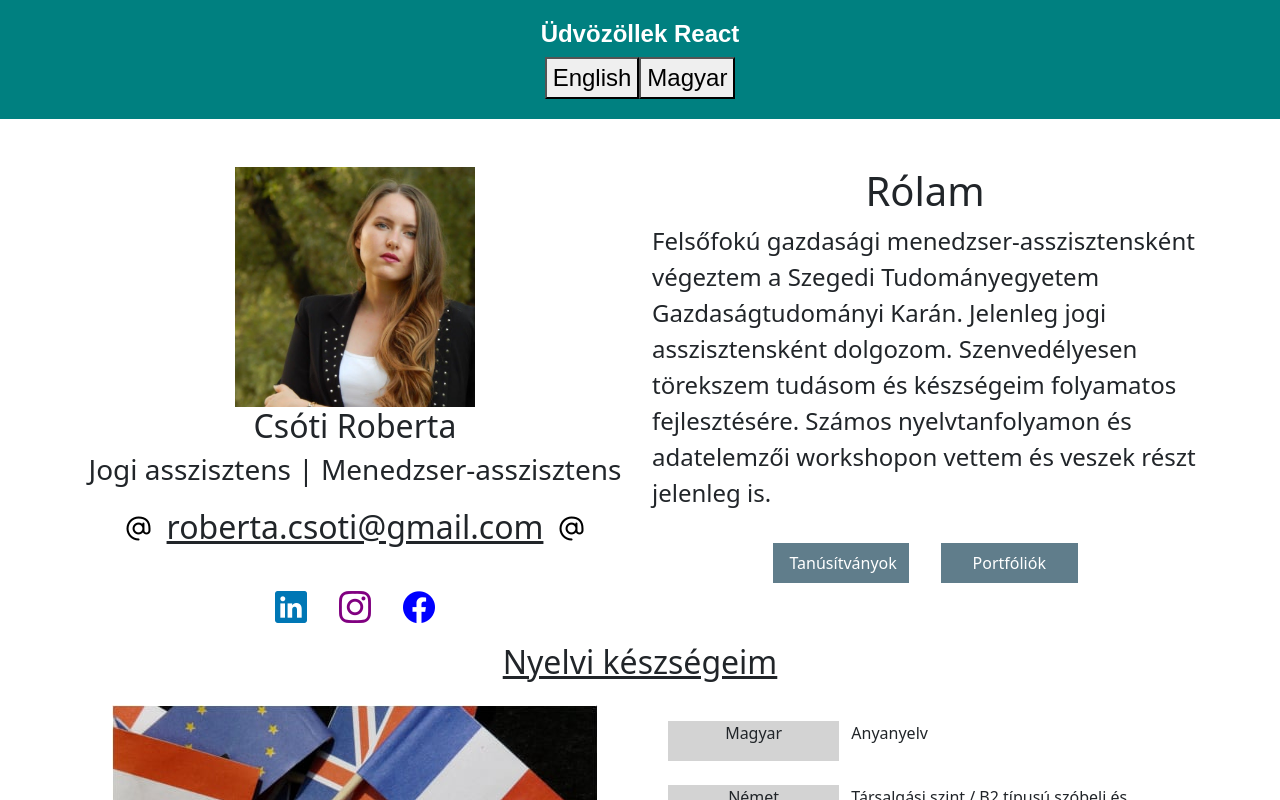
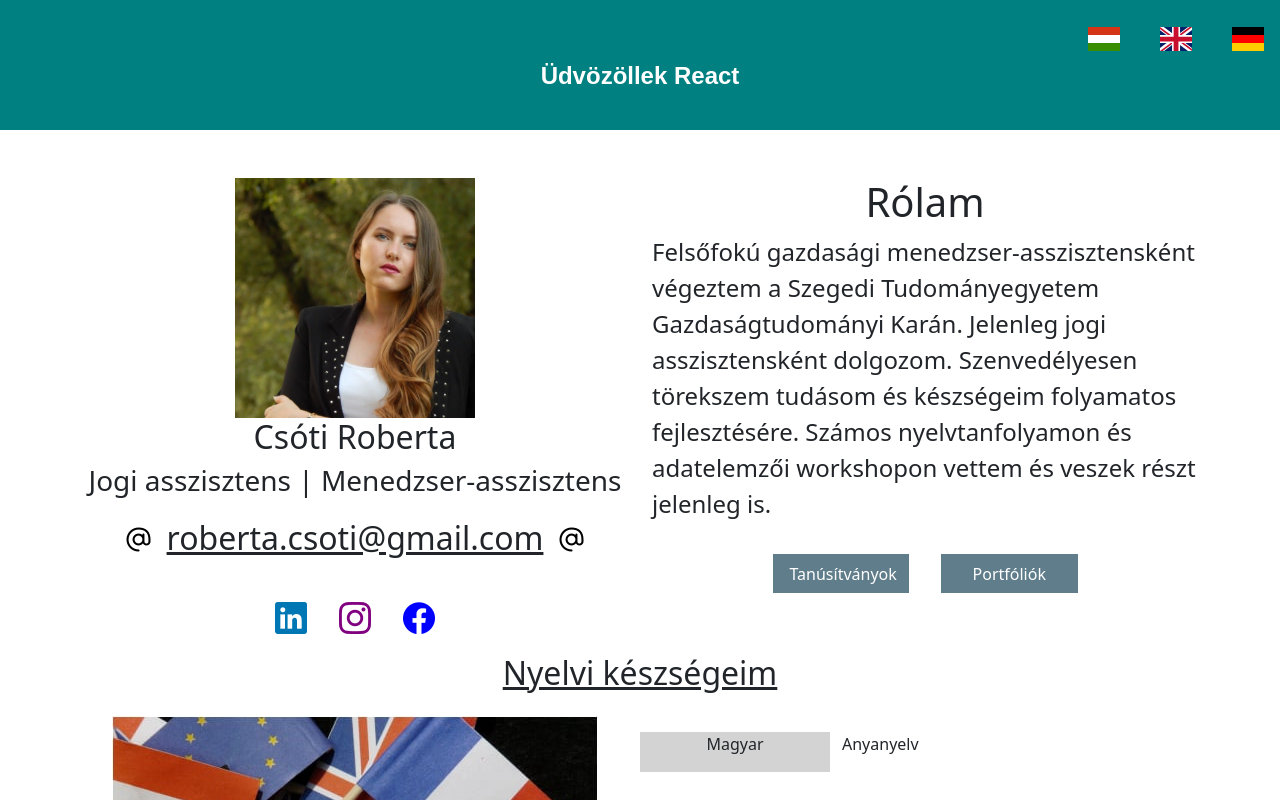
Before and after one commit to csotiroberta/website-app-react, a React (Create React App) app: page / in a window 1280 px wide. Shown: the top 800 px of the page. Built offline with nearby package versions, Linux system fonts and the light colour scheme.

Commit message:
Formázás

```diff
--- a/package.json
+++ b/package.json
@@ -8,6 +8,7 @@
     "@testing-library/react": "^13.4.0",
     "@testing-library/user-event": "^13.5.0",
     "bootstrap": "^5.3.3",
+    "flag-icons": "^7.2.3",
     "i18next": "^24.0.2",
     "primeicons": "^7.0.0",
     "primereact": "^10.8.4",
--- a/src/App.js
+++ b/src/App.js
@@ -5,6 +5,8 @@ import "./styles/common.css"
 import MainPage from "./components/MainPage";
 import LanguageSkills from "./components/LanguageSkills";
 import { useTranslation } from 'react-i18next';
+import "/node_modules/flag-icons/css/flag-icons.min.css";
+import {Button} from "primereact/button";
 
 function App() {
     const {i18n, t} = useTranslation();
@@ -17,11 +19,12 @@ function App() {
     <div className="App">
       <header>
           <div className={'nav-cim'}>
-              <h3 className={'nav-cim-header'}>{t('welcome')}</h3>
-              <div>
-                  <button onClick={() => changeL('en')}>English</button>
-                  <button onClick={() => changeL('hu')}>Magyar</button>
+              <div className={'d-grid gap-2 d-md-flex justify-content-md-end'}>
+                  <Button className={'language-button'} onClick={() => changeL('hu')}><span className={'fi fi-hu'}/></Button>
+                  <Button className={'language-button'} onClick={() => changeL('en')}><span className={'fi fi-gb'}/></Button>
+                  <Button className={'language-button'} onClick={() => changeL('de')}><span className={'fi fi-de'}/></Button>
               </div>
+              <p className={'nav-cim-header'}>{t('welcome')}</p>
           </div>
       </header>
         <main style={{padding: '3rem'}}>
--- a/src/components/Language.js
+++ b/src/components/Language.js
@@ -3,9 +3,9 @@ const Language = ({
     languageName,
     languageSkill
 }) => {
-    return <div className={"row m-2 p-2"}>
-        <div className={"col-4"} style={{background: "lightgray"}}><p className={"text-center"}>{languageName}</p></div>
-        <div className={"col-8"}><p className={"text-start"}>{languageSkill}</p></div>
+    return <div className={"row py-3"}>
+        <div className={"col-4 justify-content-center align-self-center"} style={{background: "lightgray"}}><p>{languageName}</p></div>
+        <div className={"col-8 justify-content-center align-self-center"}><p className={"text-start"}>{languageSkill}</p></div>
     </div>
 }
 
--- a/src/i18n.js
+++ b/src/i18n.js
@@ -4,6 +4,7 @@ import { initReactI18next } from 'react-i18next';
 // Import your translation resources
 import hu from './locales/hu/translation.json';
 import en from './locales/en/translation.json';
+import de from './locales/de/translation.json';
 
 i18n
 	.use(initReactI18next) // Connect i18next with React
@@ -11,6 +12,7 @@ i18n
 		resources: {
 			hu: { translation: hu },
 			en: { translation: en },
+			de: { translation: de },
 		},
 		lng: 'hu', // Default language
 		fallbackLng: 'hu', // Fallback language when translation is missing
--- /dev/null
+++ b/src/locales/de/translation.json
@@ -0,0 +1,4 @@
+{
+	"welcome": "Willkommen React",
+	"description": "Ez egy egyszerű nemzetközi oldal."
+}
--- a/src/styles/header.css
+++ b/src/styles/header.css
@@ -3,6 +3,22 @@ header {
     color: #FFFFFF;
     font-family: 'Poppins', sans-serif;
     font-size: 1.5rem;
+}
+
+header .language-button {
+    background-color: #008080;
+    border: none;
+    transition: 1s;
+
+}
+
+header .language-button:hover {
+    background-color: #005050;
+}
+
+header .language-button:active {
+    border:none;
+    background-color: #005050;
 }
 
 .nav {
```
Also changed, not shown: 1 other file (tests, documents, lock files or other folders).
